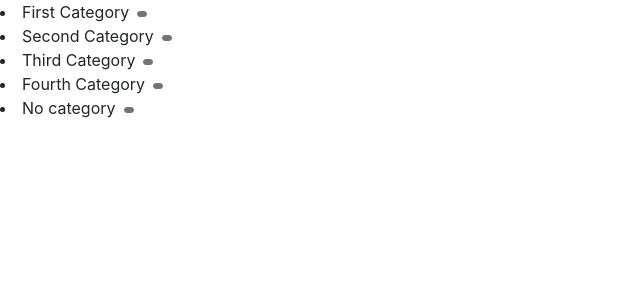
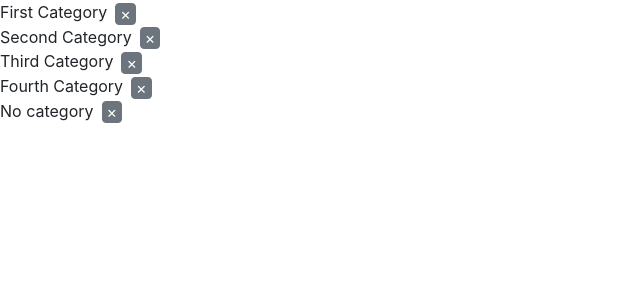
Before and after one commit to enitefall88/Test_Assignment, a React (Create React App) app: page / in a window 1280 px wide. Shown: the top 300 px of the page, without its empty margins (0-640 px from the left). Built offline with nearby package versions, Linux system fonts and the light colour scheme.

Commit message:
Refactor and delete buttons

```diff
--- a/src/App.js
+++ b/src/App.js
@@ -1,7 +1,8 @@
 import React, {useState} from "react"
-import DisplayCertainCategory from "./DisplayCertainCategory"
+import Categories from "./Categories"
+import CategoryItem from "./Categories"
 
-let categories = [
+let initialCategories = [
   {selected: false, text: "First Category" , id: 1},
   {selected: false, text: "Second Category", id: 2},
   {selected: false, text: "Third Category", id: 3},
@@ -9,28 +10,18 @@ let categories = [
   {selected: false, text: "No category", id: 5}
 ]
 
-const listOfCategories = categories.map((element) => {
-  return <li key={element.id}>
-    {element.text}
-         <button type="button" onClick={_ => removeCategory(listOfCategories.text)}
-//у каждой категории кнопка удаление, непонятно через список делать и вообще
-// прямо тут или в DisplayCertainCategory компоненте
 
-                  className="btn btn-secondary ml-2"
-                  style={{lineHeight: 1, padding: "0.125rem .25rem"}}>
-       </button>
-  </li>
-})
 
-function removeCategory(text) {
+
+
+function App() {
+  function removeCategory(text) {
   return 0
 }
-
-function App() {
-  //тут стейт сделаем для категорий
-  //let [categories, setCategories] = useState(categories)
+  //тут стейт сделаем для категорий, но почему-то cannot access before init.
+  let [categories, setCategories] = useState(initialCategories)
   return <div>
-      <DisplayCertainCategory text={listOfCategories} removeCategory={removeCategory}></DisplayCertainCategory>
+      <Categories categories={categories} removeCategory={removeCategory}></Categories>
       </div>
 }
 
--- /dev/null
+++ b/src/Categories.js
@@ -0,0 +1,35 @@
+
+import React, {useState} from "react"
+
+
+
+
+
+
+function Categories({categories, removeCategory}) {
+
+
+  return <div>
+   <ul style={{listStyleType: "none", paddingLeft: 0}}>
+     {categories.map(category =>
+        <CategoryItem category={category} removeCategory={removeCategory}/>
+      )
+     }
+   </ul>
+  </div>
+}
+function CategoryItem({category, removeCategory}) {
+  return <div>
+    <li>
+      {console.log(category)}
+      {category.text}
+       <button type="button" onClick={_ => removeCategory(category.text)}
+                  className="btn btn-secondary ml-2"
+                  style={{lineHeight: 1, padding: "0.125rem .25rem"}}>
+            &times;
+          </button>
+    </li>
+  </div>
+}
+
+export default Categories
--- a/src/DisplayCertainCategory.js
+++ /dev/null
@@ -1,18 +0,0 @@
-
-import React, {useState} from "react"
-
-
-
-
-
-
-function DisplayCertainCategory(listOfCategories, removeCategory) {
-  return <div>
-    <a>{listOfCategories.text}
-
-    </a>
-
-  </div>
-}
-
-export default DisplayCertainCategory
```
